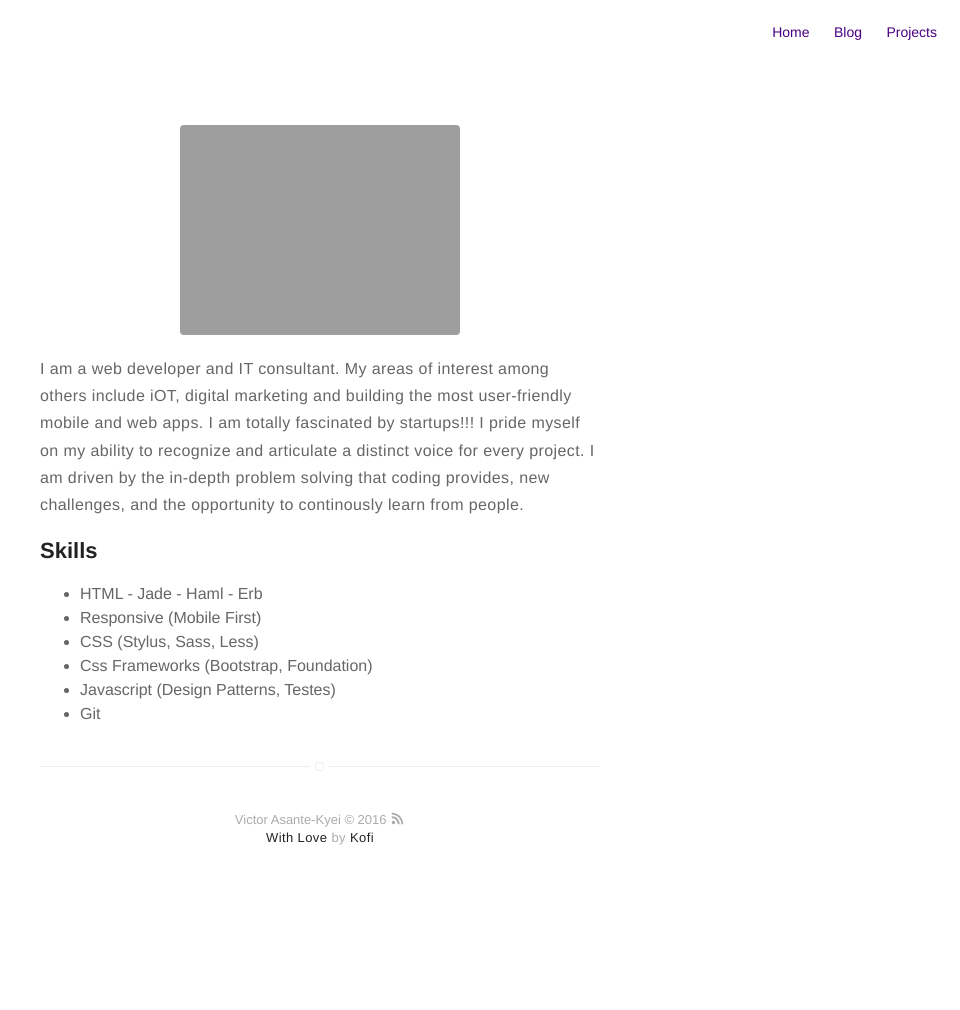
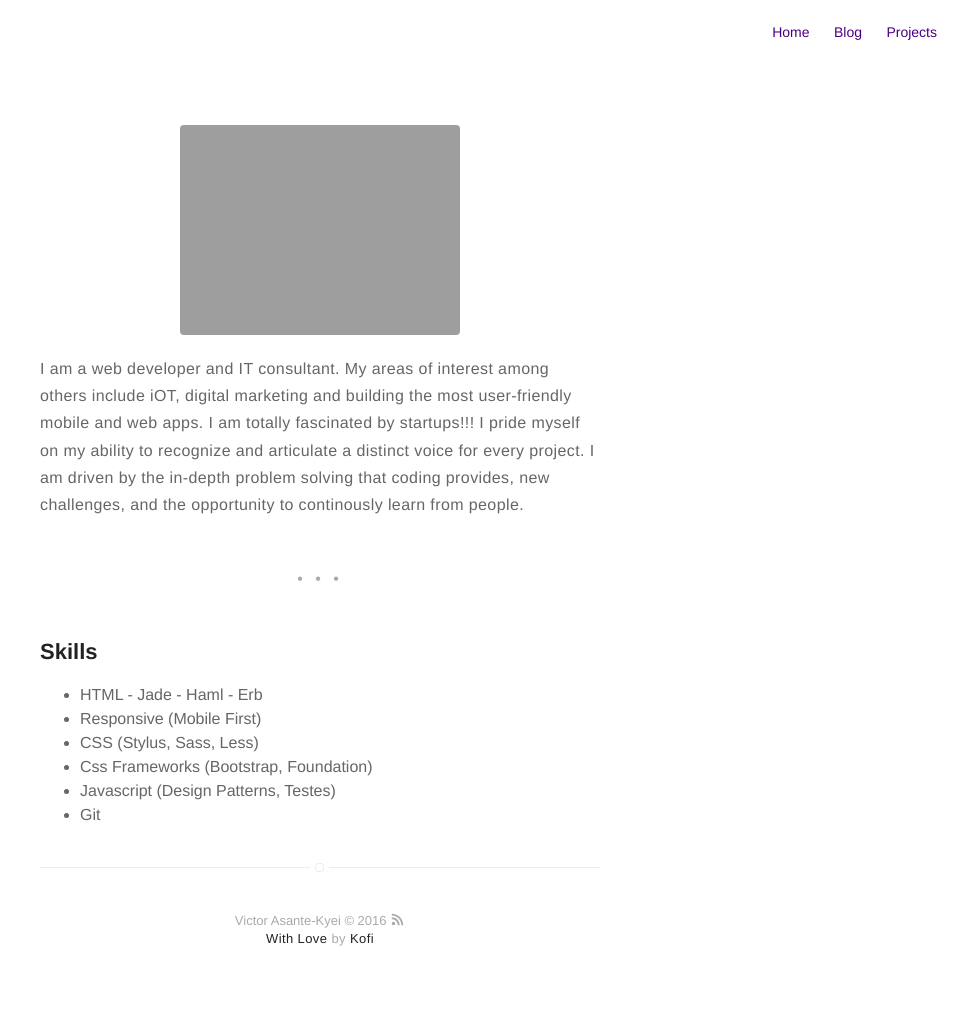
Before and after one commit to BruhKofi/bruhkofi.github.io, a Jekyll site: the page built from about.md, in a window 1280 px wide. Shown: the whole page, without its empty margins (320-1280 px from the left). Built offline with Jekyll 4.4.1, drawn with Linux system fonts in a browser that asks for light colours; before the commit the page ends 909 px from its top, so only the background shows below that.

Commit message:
line break about

```diff
--- a/about.md
+++ b/about.md
@@ -5,6 +5,7 @@ layout: page
 ![Profile Image]({{ site.url }}/{{ site.picture }})
 
 <p>I am a web developer and IT consultant. My areas of interest among others include iOT, digital marketing and building the most user-friendly mobile and web apps. I am totally fascinated by startups!!! I pride myself on my ability to recognize and articulate a distinct voice for every project. I am driven by the in-depth problem solving that coding provides, new challenges, and the opportunity to continously learn from people.</p>
+<div class="breaker"></div>
 
 <h2>Skills</h2>
 
```
